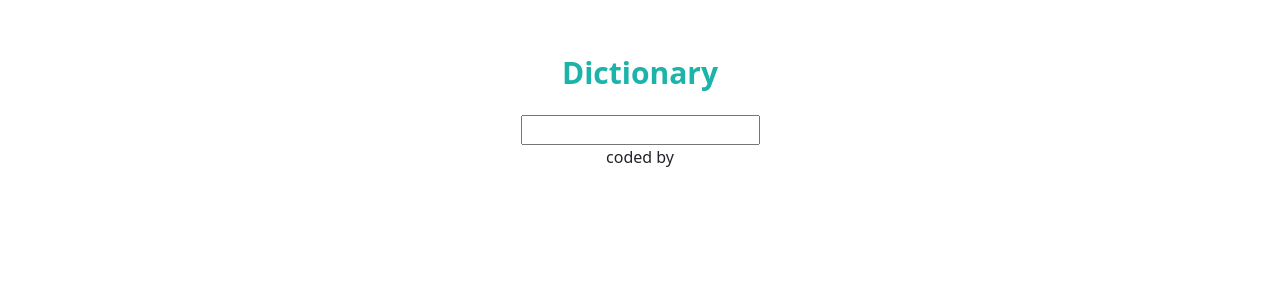
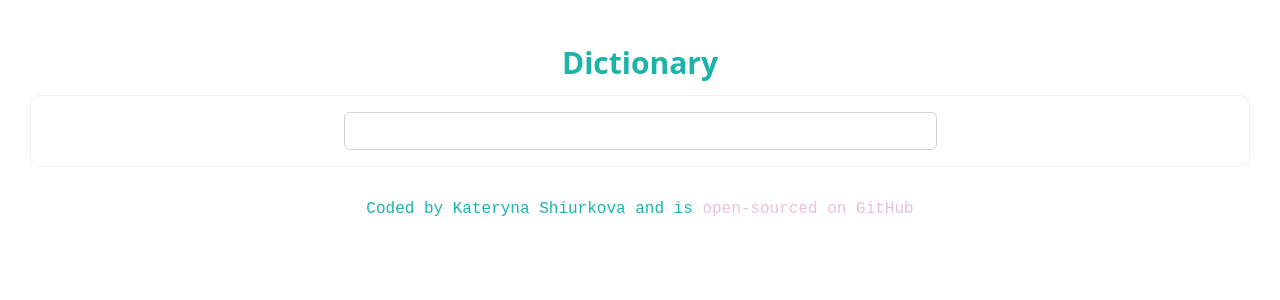
Before and after one commit to KaterynaKviten/dictionary, a React (Create React App) app: page / in a window 1280 px wide. Shown: the top 300 px of the page. Built offline with nearby package versions, Linux system fonts and the light colour scheme.

Commit message:
added css for dictionary

```diff
--- a/src/App.css
+++ b/src/App.css
@@ -1,10 +1,22 @@
 .App {
   text-align: center;
-  padding-top: 30px;
+  padding: 30px;
 }
 header {
   font-size: 30px;
   font-weight: bold;
   color: #1cb3a9;
-  padding: 20px 0 20px 0;
+  padding: 10px 0 10px 0;
 }
+footer {
+  padding-top: 30px;
+  font-family: monospace;
+  color: #1cb3a9;
+}
+footer a {
+  text-decoration: none;
+  color: #e9c2d7;
+}
+footer a:hover {
+  color: #a29e9e;
+}
--- a/src/App.js
+++ b/src/App.js
@@ -8,7 +8,13 @@ function App() {
         <header className="App-header">Dictionary</header>
       </div>
       <Dictionary />
-      <footer> coded by</footer>
+      <footer>
+        Coded by Kateryna Shiurkova and is
+        <a href="https://github.com/KaterynaKviten" target="blank">
+          {" "}
+          open-sourced on GitHub
+        </a>
+      </footer>
     </div>
   );
 }
--- /dev/null
+++ b/src/Dictionary.css
@@ -0,0 +1,12 @@
+.Dictionary {
+  border: 1px solid #b6c2d13a;
+  border-radius: 10px;
+  color: #727070;
+  padding: 16px;
+  font-family: "Lucida Sans", "Lucida Sans Regular", "Lucida Grande",
+    "Lucida Sans Unicode", Geneva, Verdana, sans-serif;
+}
+.form-control {
+  max-width: 50%;
+  display: inline;
+}
--- a/src/Dictionary.js
+++ b/src/Dictionary.js
@@ -1,6 +1,7 @@
 import React, { useState } from "react";
 import axios from "axios";
 import Results from "./Results";
+import "./Dictionary.css";
 
 export default function Dictionary() {
   let [keyword, setKeyword] = useState("");
@@ -24,7 +25,11 @@ export default function Dictionary() {
   return (
     <div className="Dictionary">
       <form onSubmit={search}>
-        <input type="search" onChange={handleKeywordChange} />
+        <input
+          type="search"
+          onChange={handleKeywordChange}
+          className="form-control"
+        />
       </form>
       <Results results={results} />
     </div>
```
